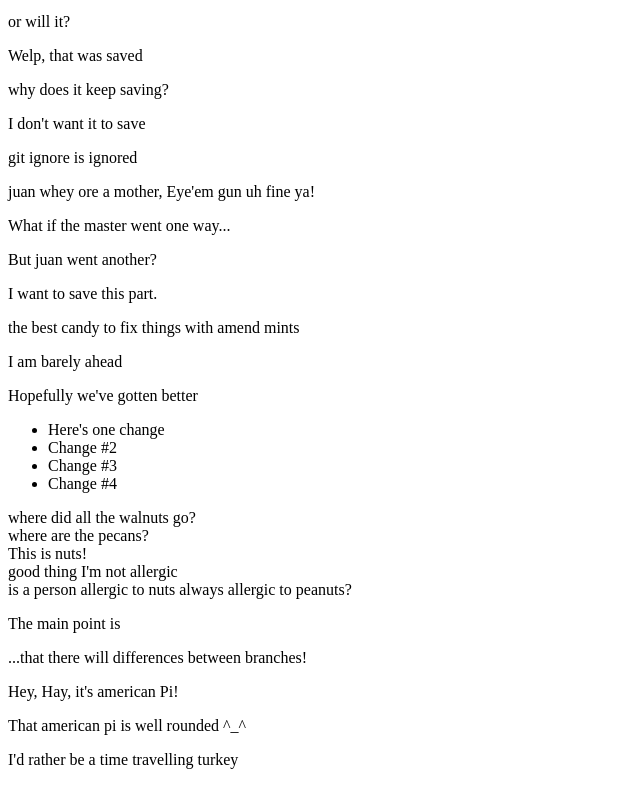
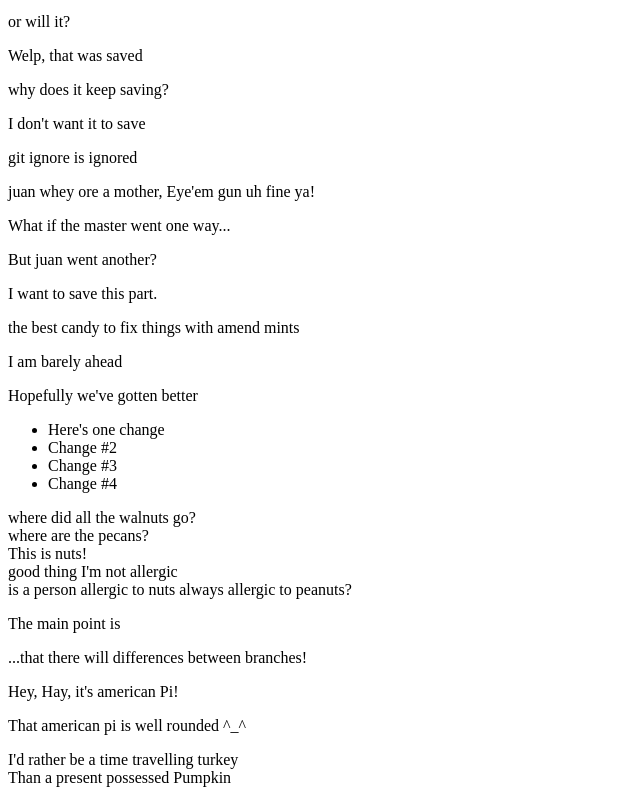
Before and after one commit to CoderDan1983/october2021, a website: page index.html in a window 1280 px wide. Shown: the part 487-1282 px from the top of the page, without its empty margins (0-640 px from the left). Drawn offline with Linux system fonts and the light colour scheme.

Commit message:
pumpkin!

```diff
--- a/index.html
+++ b/index.html
@@ -58,5 +58,6 @@
 		<p>That american pi is well rounded ^_^ </p>
 
 		<div>I'd rather be a time travelling turkey</div>
+		<div>Than a present possessed Pumpkin</div>
 	</body>
 </html>
```
